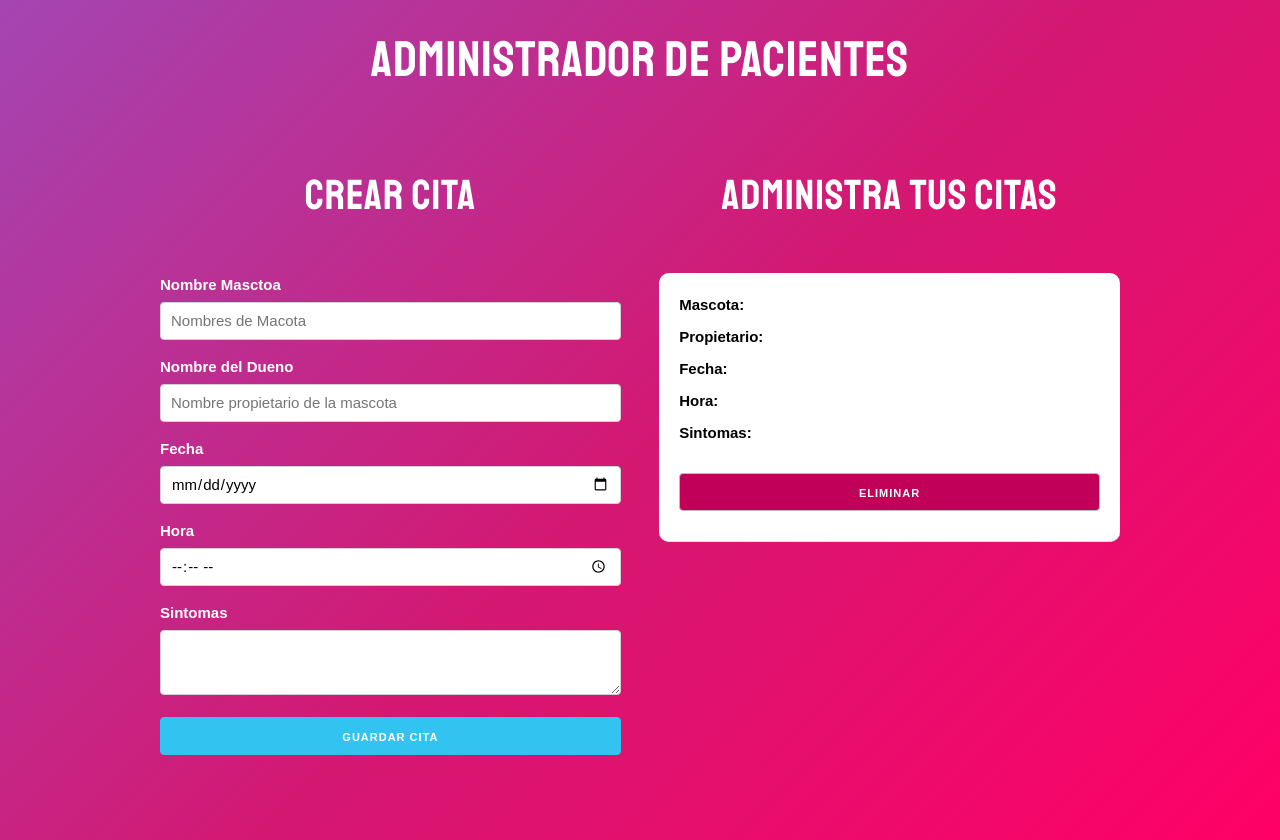
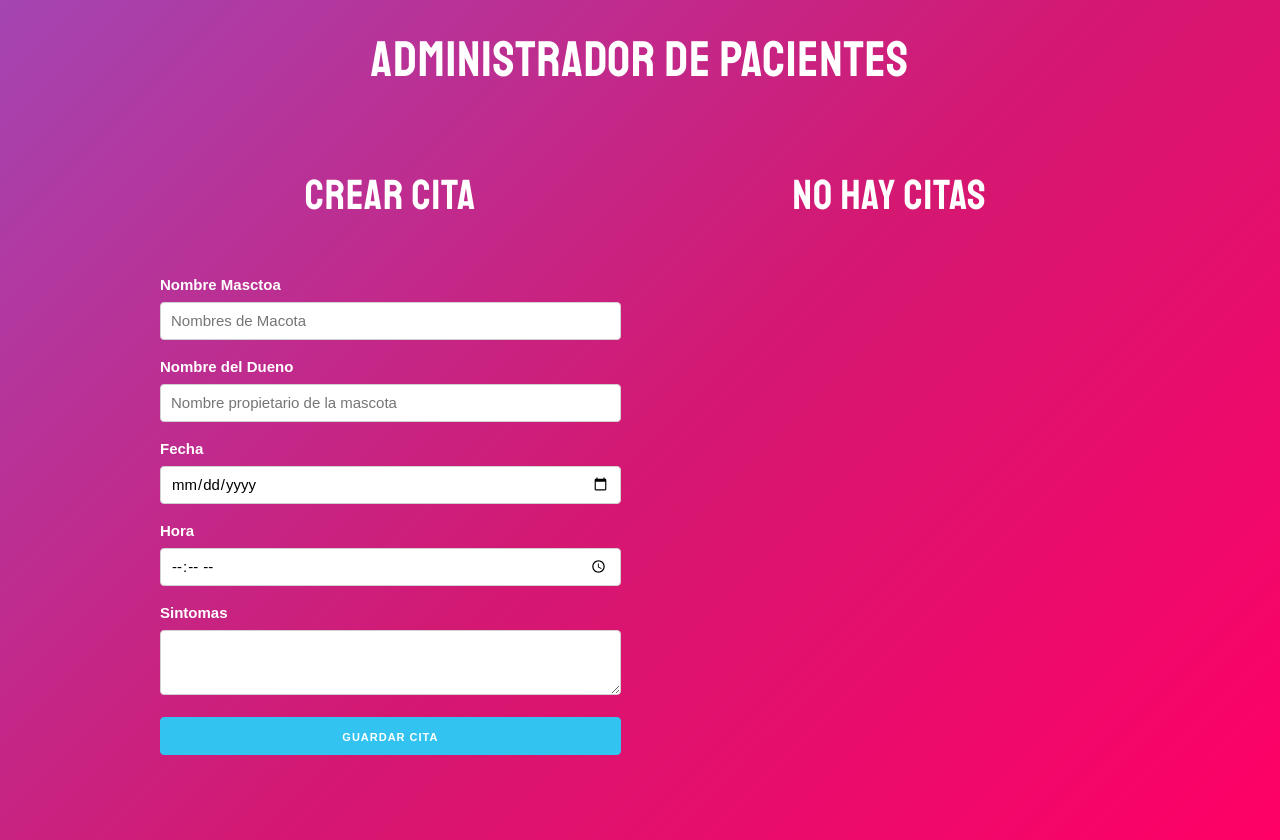
Before and after one commit to navnelson7/control_citas, a React (Create React App) app: page / in a window 1280 px wide. Built offline with nearby package versions, Linux system fonts and the light colour scheme.

Commit message:
Arreglado error de local Storages

```diff
--- a/src/App.js
+++ b/src/App.js
@@ -1,55 +1,57 @@
-import React,{Fragment, useState, useEffect} from 'react';
-import Formulario from './components/Formulario'
+import React, { Fragment, useState, useEffect } from 'react';
+import Formulario from './components/Formulario';
 import Cita from './components/Cita';
+
 function App() {
-  //citas en localstorages
+
+  // Citas en local storage
   let citasIniciales = JSON.parse(localStorage.getItem('citas'));
-  if(!citasIniciales){
+  if(!citasIniciales) {
     citasIniciales = [];
   }
 
-  //agregando arreglo de citas
-  const [citas, guardarCitas] = useState([citasIniciales]);
+  // Arreglo de citas
+  const [citas, guardarCitas] = useState(citasIniciales);
 
+  // Use Effect para realizar ciertas operaciones cuando el state cambia
+  useEffect( () => {
+      let citasIniciales = JSON.parse(localStorage.getItem('citas'));
 
-  //use effect para realizar ciertas operaciones cuando el state cambie
-  useEffect(() => {
-    if(citasIniciales){
-      localStorage.setItem('citas',JSON.stringify(citas))
-    } else{
-      localStorage.setItem('citas',JSON.stringify([]));
+      if(citasIniciales) {
+        localStorage.setItem('citas', JSON.stringify(citas))
+      } else {
+        localStorage.setItem('citas', JSON.stringify([]));
       }
-  }, [citas])
+  }, [citas] );
 
-  //funcion que tome cita actual y ponga las nuevas
+  // Función que tome las citas actuales y agregue la nueva
   const crearCita = cita => {
-    guardarCitas([
-      ...citas,
-      cita
-    ]);
+    guardarCitas([ ...citas, cita ]);
   }
 
-  //funcion que elimina cita por su id
-  const eliminarCita =  id =>{
-    const nuevasCitas = citas.filter( cita => cita.id !== id)
-    guardarCitas(nuevasCitas)
+  // Función que elimina una cita por su id
+  const eliminarCita = id => {
+     const nuevasCitas = citas.filter(cita => cita.id !== id );
+     guardarCitas(nuevasCitas);
   }
 
-  //mensaje condicional
-  const titulo = citas.length === 0 ? 'No hay Citas' : 'Administra tus citas';
+  // Mensaje condicional
+  const titulo = citas.length === 0 ? 'No hay citas' : 'Administra tus Citas';
+
   return (
     <Fragment>
       <h1>Administrador de Pacientes</h1>
+
       <div className="container">
         <div className="row">
           <div className="one-half column">
               <Formulario
-              crearCita = {crearCita}
+                crearCita={crearCita}
               />
           </div>
           <div className="one-half column">
               <h2>{titulo}</h2>
-            {citas.map(cita =>(
+              {citas.map(cita => (
                 <Cita
                   key={cita.id}
                   cita={cita}
```
Lines whose indentation alone changed are shown as unchanged.
